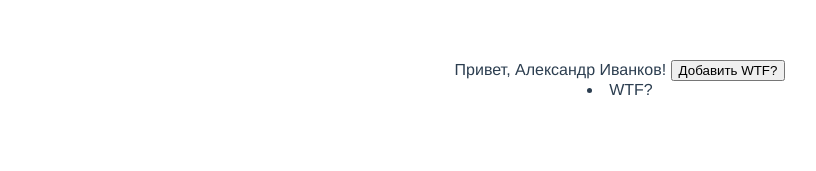
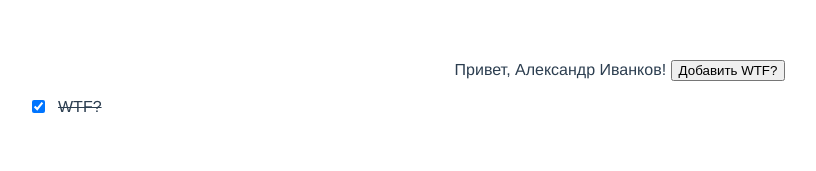
Before and after one commit to MoonW1nd/Vue-Todo-MVC, a Vue app: page / in a window 1280 px wide. Shown: the top 171 px of the page, without its empty margins (20-836 px from the left). Built offline with nearby package versions, Linux system fonts and the light colour scheme.

Commit message:
feat: add mutation TOGGLE_OPEN

```diff
--- a/src/components/TodoItem.vue
+++ b/src/components/TodoItem.vue
@@ -1,13 +1,48 @@
 <template>
-  <li class="Todo" v-bind:class="[{ 'Todo_closed': isClosed }]">{{text}}</li>
+  <li class="Todo" v-bind:class="[{ 'Todo_closed': isClosed }]">
+    <label class="Todo-Label" @click.prevent="toggleClosed(id)">
+      <input class="Todo-Checkbox" type="checkbox" v-bind:checked="isClosed"/>
+      <p class="Todo-Text">{{text}}</p>
+    </label>
+  </li>
 </template>
 
 <script>
+import { mapMutations } from 'vuex'
+import { TOGGLE_OPEN } from '../store/mutation-types'
+
 export default {
   name: 'TodoItem',
   props: {
     isClosed: Boolean,
-    text: String
+    text: String,
+    id: Number
+  },
+  methods: {
+    ...mapMutations({
+      toggleClosed: TOGGLE_OPEN
+    })
   }
 }
 </script>
+
+<style scoped>
+.Todo {
+  list-style: none;
+}
+
+.Todo-Label {
+  display: flex;
+  justify-content: flex-start;
+  align-items: center;
+  cursor: pointer;
+}
+
+.Todo-Text {
+  margin: 0 10px;
+}
+
+.Todo_closed .Todo-Text {
+  text-decoration: line-through;
+}
+</style>
--- a/src/components/TodoList.vue
+++ b/src/components/TodoList.vue
@@ -1,14 +1,15 @@
 <template>
   <div>Привет, {{name}}!
     <button v-on:click="addTodo">Добавить WTF?</button>
-    <todo-item
-      v-for="item in todos"
-      :key="item.id"
-      :text="item.text"
-      :isClosed="item.isClosed"
-    >
-      {{item.text}}
-    </todo-item>
+    <ul>
+      <todo-item
+        v-for="item in todos"
+        :key="item.id"
+        :text="item.text"
+        :isClosed="item.isClosed"
+        :id="item.id"
+      ></todo-item>
+    </ul>
   </div>
 </template>
 
--- a/src/store/index.js
+++ b/src/store/index.js
@@ -1,7 +1,7 @@
 import { ADD_TODO, REMOVE_TODO, TOGGLE_OPEN } from './mutation-types'
 import Vuex from 'vuex'
 import Vue from 'vue'
-import { addTodo } from './mutations'
+import { addTodo, toggleOpen } from './mutations'
 
 Vue.use(Vuex)
 
@@ -10,7 +10,7 @@ export const store = new Vuex.Store({
     todos: [
       {
         id: 1,
-        isClosed: false,
+        isClosed: true,
         text: 'WTF?'
       }
     ],
@@ -27,8 +27,8 @@ export const store = new Vuex.Store({
     [REMOVE_TODO] (state) {
 
     },
-    [TOGGLE_OPEN] (state) {
-
+    [TOGGLE_OPEN] (state, id) {
+      toggleOpen(state, id)
     }
   }
 })
```
